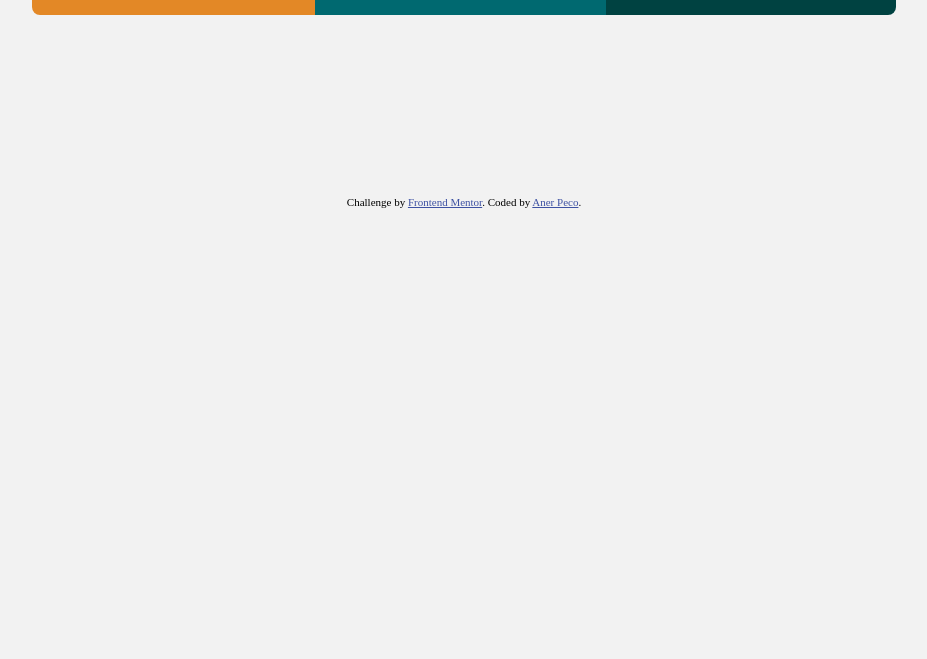
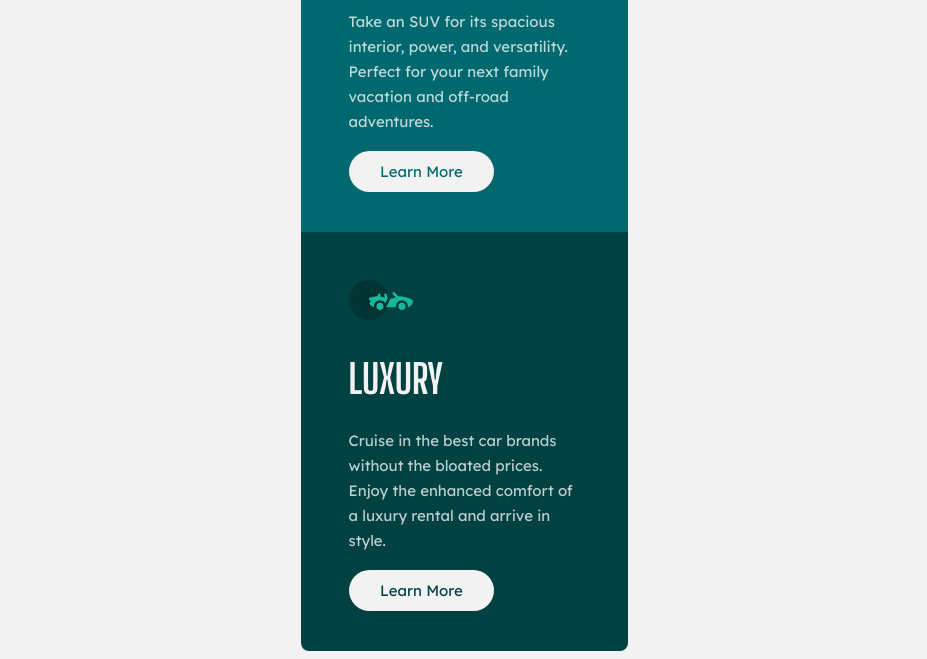
Before and after one commit to anerpeco/3-column-preview-card-component, a plain HTML site: page index.html in a window 1280 px wide. Shown: the part 614-1273 px from the top of the page, without its empty margins (176-1103 px from the left). Before the commit the page ends 825 px from the top, so only its background shows below. Drawn offline with Linux system fonts and the light colour scheme.

Commit message:
minor design improvements

```diff
--- a/css/reset.css
+++ b/css/reset.css
@@ -1,26 +1,51 @@
-*, *::before, *::after {
+*,
+*::before,
+*::after {
   box-sizing: border-box;
 }
+
 * {
   margin: 0;
+  padding: 0;
+  margin-block: 0;
 }
-  html, body {
+
+html {
   height: 100%;
 }
+
 body {
   line-height: 1.5;
   -webkit-font-smoothing: antialiased;
 }
-  img, picture, video, canvas, svg {
+
+img,
+picture,
+video,
+canvas,
+svg {
   display: block;
   max-width: 100%;
 }
-  input, button, textarea, select {
+
+input,
+button,
+textarea,
+select {
   font: inherit;
 }
-  p, h1, h2, h3, h4, h5, h6 {
+
+p,
+h1,
+h2,
+h3,
+h4,
+h5,
+h6 {
   overflow-wrap: break-word;
 }
-  #root, #__next {
+
+#root,
+#__next {
   isolation: isolate;
 }
--- a/css/style.css
+++ b/css/style.css
@@ -1,4 +1,4 @@
-:root{
+:root {
     --bright-orange: hsl(31, 77%, 52%);
     --dark-cyan: hsl(184, 100%, 22%);
     --very-dark-cyan: hsl(179, 100%, 13%);
@@ -6,116 +6,145 @@
     --very-light-gray: hsl(0, 0%, 95%);
 }
 
-body{
+body {
+    height: 100%;
+    font-family: 'Lexend Deca', sans-serif;
+    font-size: .9375rem;
+    font-weight: 400;
+    line-height: 1.5625rem;
     background-color: var(--very-light-gray);
 }
 
-article{
-    max-width: 100%;
+@media screen and (min-width: 90rem) {
+    body {
+        display: flex;
+        justify-content: center;
+        align-items: center;
+    }
+}
+
+article {
+    max-width: 23.4375rem;
     margin: 0 auto;
-    min-height: 100vh;
-    padding: 2rem 2rem 0.5rem;
+    padding: .5rem 1.5rem;
     display: flex;
     flex-direction: column;
     align-items: center;
     justify-content: center;
 }
 
-.cards{
-    line-height: 1.6;
-    padding: 3rem 2.3rem;
+@media screen and (min-width: 90rem) {
+
+    article {
+        display: flex;
+        flex-direction: row;
+        justify-content: center;
+        align-items: center;
+        max-width: 58rem;
+        padding: 0;
+    }
 }
 
-.cards img{
-    padding-bottom: 2rem;
+.sr-only {
+    position: absolute;
+    width: 1px;
+    height: 1px;
+    padding: 0;
+    margin: -1px;
+    overflow: hidden;
+    clip: rect(0, 0, 0, 0);
+    white-space: nowrap;
+    border-width: 0;
 }
 
-.cards h2{
+.cards {
+    width: 20.4375rem;
+    padding: 3rem;
+}
+
+@media screen and (min-width: 90rem) {
+    .cards {
+        width: 19.1875rem;
+        padding: 3rem 2.9688rem;
+    }
+}
+
+.cards img {
+    width: 4rem;
+    margin-bottom: 2.1875rem;
+}
+
+.cards h2 {
     color: var(--very-light-gray);
     text-transform: uppercase;
-    padding-bottom: 1rem;
+    margin-bottom: 1.5625rem;
     font-family: 'Big Shoulders Display', cursive;
     font-weight: 700;
     font-size: 2.5rem;
+    line-height: 3rem;
 }
 
-.cards p{
+.cards p {
     color: var(--transparent-white);
-    font-family: 'Lexend Deca', sans-serif;
-    font-size: 1rem;
-    padding-bottom: 2rem;
+    margin-bottom: 1.5625rem;
 }
 
-.cards a{
-    font-family: 'Lexend Deca', sans-serif;
-    font-size: 1rem;
+@media screen and (min-width: 90rem) {
+    .cards p {
+        margin-bottom: 5.1875rem;
+    }
+}
+
+.cards a {
     text-decoration: none;
     background-color: var(--very-light-gray);
-    padding: 0.8rem 1.5rem;
-    border-radius: 1.5rem;
+    border-radius: 1.5625rem;
+    padding: .6875rem 1.9688rem;
 }
 
 .cards a:hover,
-.cards a:focus{
+.cards a:focus {
     cursor: pointer;
-    border: 0.12rem solid var(--very-light-gray);
+    border: .125rem solid var(--transparent-white);
     background-color: transparent;
-    color: var(--very-light-gray);
+    color: var(--transparent-white);
     transition: 1s;
-
 }
 
-.sedans{
+.sedans {
     background-color: var(--bright-orange);
     border-radius: 0.5rem 0.5rem 0 0;
 }
 
-.sedans a{
+@media screen and (min-width: 90rem) {
+    .sedans {
+        border-radius: 0.5rem 0 0 0.5rem;
+    }
+}
+
+.sedans a {
     color: var(--bright-orange);
 }
 
-.suvs{
+.suvs {
     background-color: var(--dark-cyan);
 }
 
-.suvs a{
+.suvs a {
     color: var(--dark-cyan);
 }
 
-.luxury{
+.luxury {
     background-color: var(--very-dark-cyan);
     border-radius: 0 0 0.5rem 0.5rem;
 }
 
-.luxury a{
+@media screen and (min-width: 90rem) {
+    .luxury {
+        border-radius: 0 0.5rem 0.5rem 0;
+    }
+}
+
+.luxury a {
     color: var(--very-dark-cyan);
 }
-
-.attribution {
-    font-size: 11px;
-    text-align: center;
-    margin-top: 0.5rem;
-  }
-  .attribution a {
-    color: hsl(228, 45%, 44%);
-  }
-
-  @media screen and (min-width: 58rem) {
-
-    article{
-      display: flex;
-      flex-direction: row;
-      justify-content:center;
-      align-items: center;
-      margin: 0 auto;
-      max-width: 58rem;
-    }
-
-    .sedans{
-        border-radius: 0.5rem 0 0 0.5rem;
-    }
-
-    .luxury{
-        border-radius: 0 0.5rem 0.5rem 0;
-    }
-  }
--- a/index.html
+++ b/index.html
@@ -18,7 +18,7 @@
     <link rel="preconnect" href="https://fonts.googleapis.com" />
     <link rel="preconnect" href="https://fonts.gstatic.com" crossorigin />
     <link
-      href="https://fonts.googleapis.com/css2?family=Big+Shoulders+Display:wght@500;700;900&family=Lexend+Deca:wght@400;500;700&display=swap"
+      href="https://fonts.googleapis.com/css2?family=Big+Shoulders+Display:wght@700&family=Lexend+Deca&display=swap"
       rel="stylesheet"
     />
 
@@ -27,6 +27,7 @@
   <body>
     <main>
       <article>
+        <h1 class="sr-only">Vehicles</h1>
         <section class="cards sedans">
           <img src="./images/icon-sedans.svg" alt="" aria-hidden="true" />
           <h2>Sedans</h2>
@@ -56,14 +57,5 @@
         </section>
       </article>
     </main>
-    <footer>
-      <div class="attribution">
-        Challenge by
-        <a href="https://www.frontendmentor.io?ref=challenge" target="_blank"
-          >Frontend Mentor</a
-        >. Coded by
-        <a href="https://github.com/anerpeco" target="_blank">Aner Peco</a>.
-      </div>
-    </footer>
   </body>
 </html>
```
Lines whose indentation alone changed are shown as unchanged.
